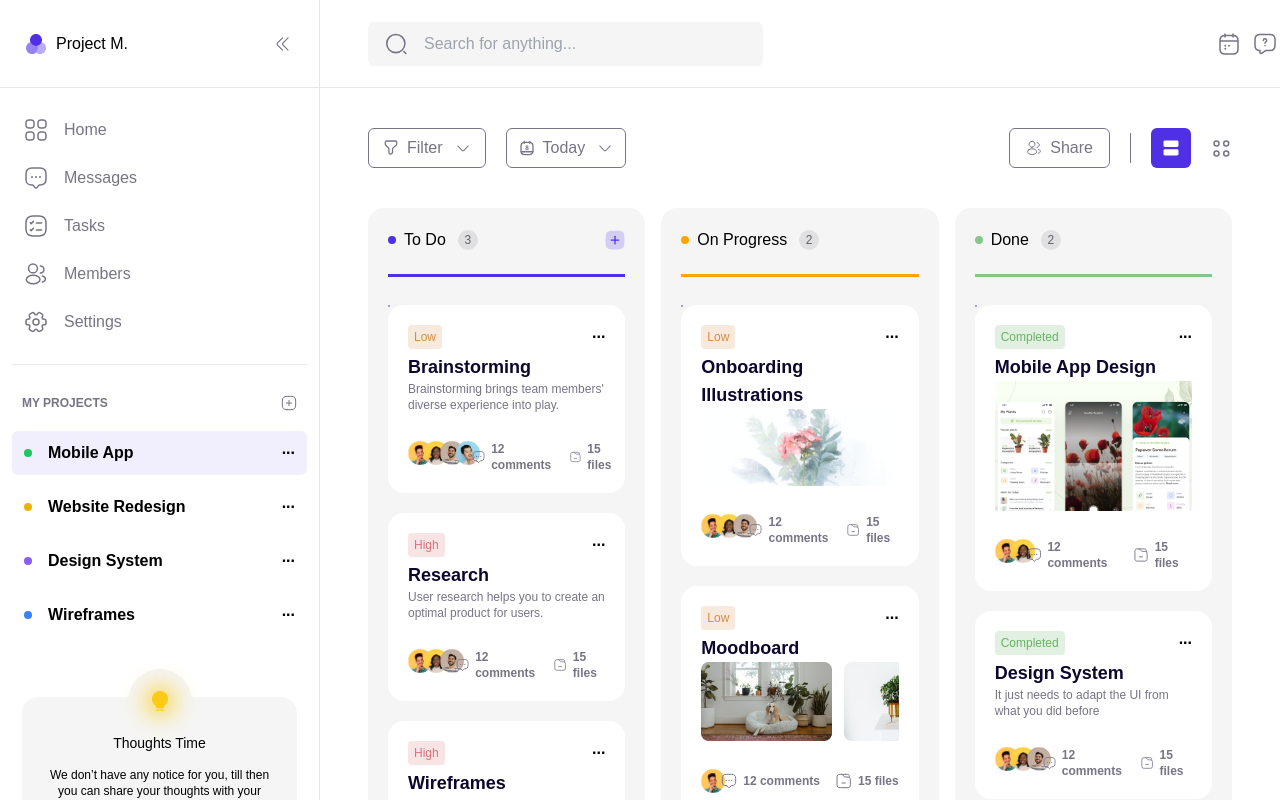
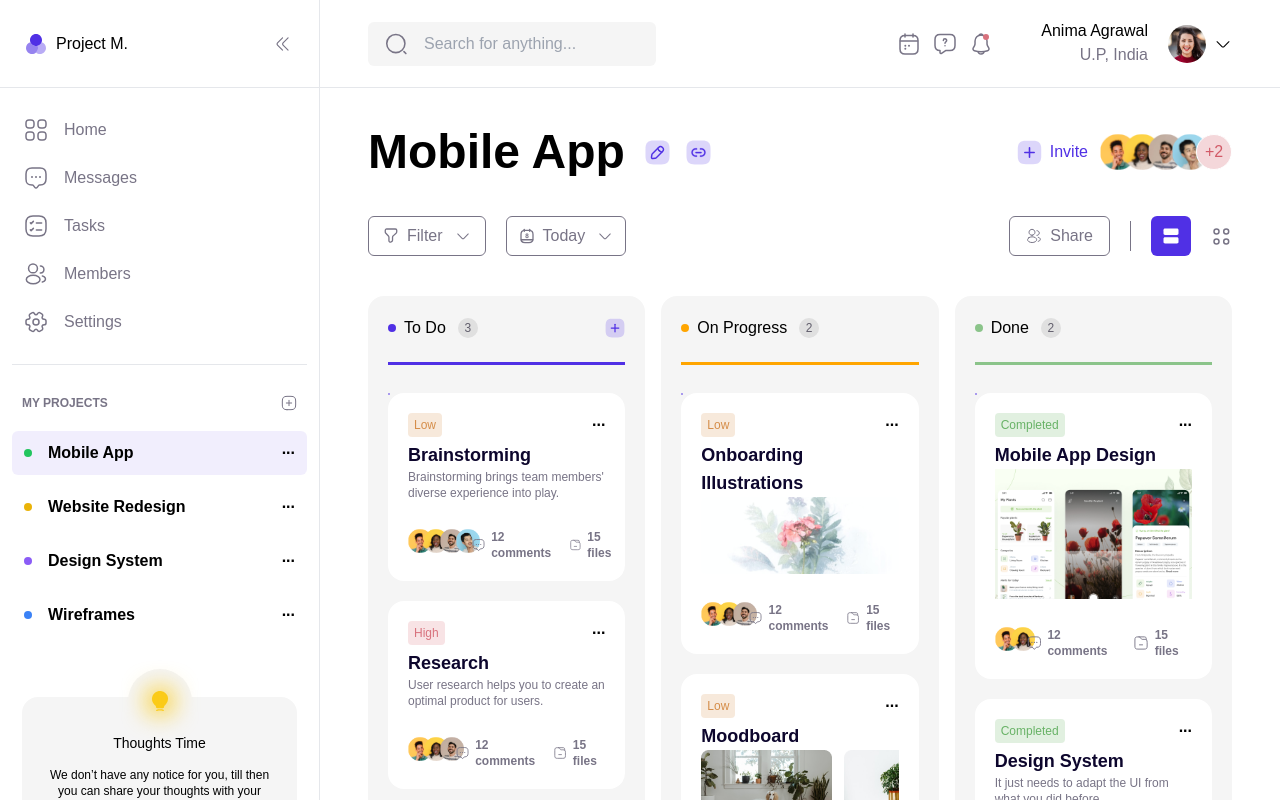
Before and after one commit to Divxsh/Kanban-Board, a React (Create React App) app: page / in a window 1280 px wide. Built offline with nearby package versions, Linux system fonts and the light colour scheme.

Commit message:
Fixed some issue

```diff
--- a/src/components/Main.jsx
+++ b/src/components/Main.jsx
@@ -74,7 +74,7 @@ const Main = () => {
   };
 
   return (
-    <div className="flex h-full flex-col px-6 pb-5 pt-5 md:overflow-hidden md:pb-0 lg:px-12">
+    <div className="mt-16 flex h-full flex-col px-6 pb-5 pt-5 md:mt-0 md:overflow-hidden md:pb-0 lg:px-12">
       {/* Heading & Invite */}
       <div className="flex justify-between gap-x-2 py-0 md:gap-x-0 md:py-5 ">
         {/* Heading Side */}
--- a/src/components/Navbar.jsx
+++ b/src/components/Navbar.jsx
@@ -3,7 +3,7 @@ import Icon from "./Icon";
 
 const Navbar = ({ setIsOpen }) => {
   return (
-    <div className='border-["#DBDBDB] fixed top-0 flex h-16 w-full items-center justify-between border-b bg-white px-6 py-22px md:h-88px lg:px-12'>
+    <div className='border-["#DBDBDB] fixed top-0 flex h-16 w-full items-center justify-between border-b bg-white px-6 py-22px md:static md:h-88px lg:px-12'>
       <Icon
         name="hamburger"
         className={"cursor-pointer text-primary lg:hidden"}
```
